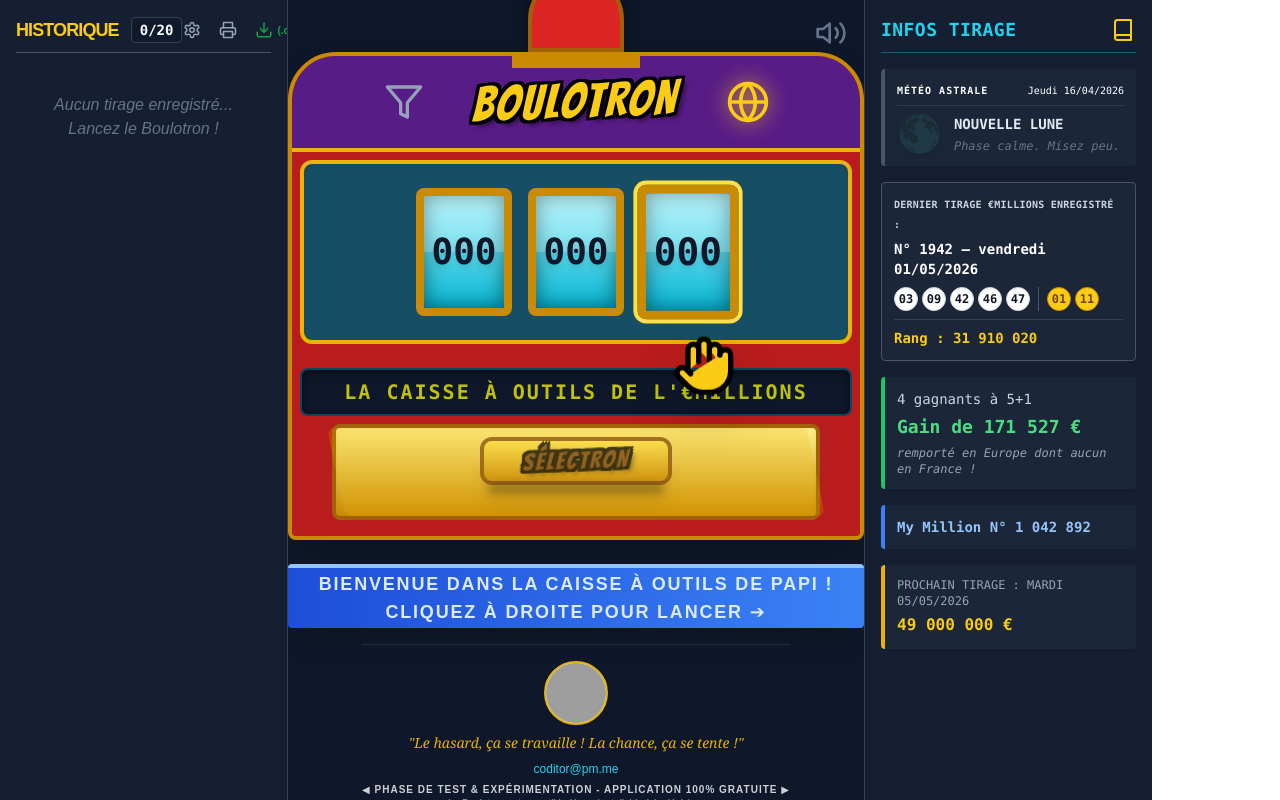
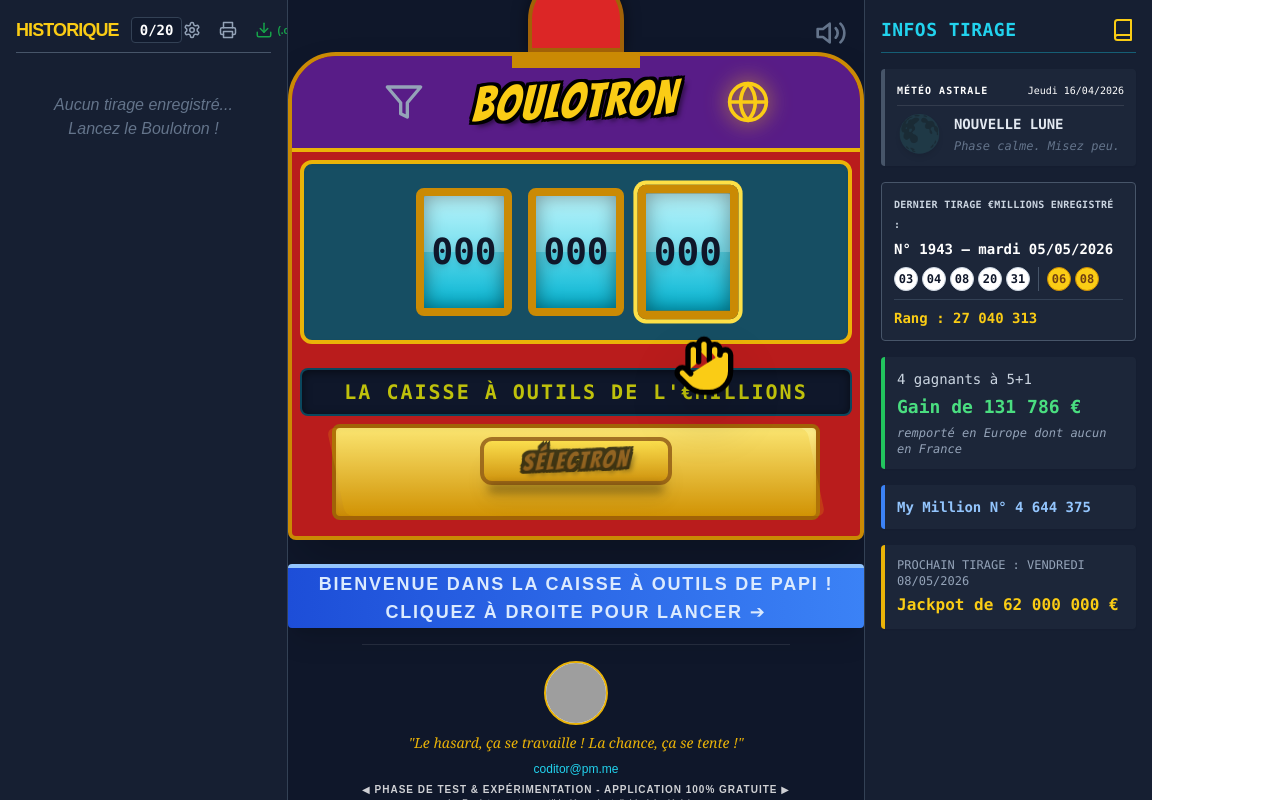
Before and after one commit to papiMougeot/vitejs-vite-rxpffmhm, a React (Vite) app: page / in a window 1280 px wide. Built offline with nearby package versions, Linux system fonts and the light colour scheme; grey boxes are pictures that could not be loaded.

Commit message:
MAJ du tirage 1943 du 5 mai 2026

```diff
--- a/src/dernierTirage.ts
+++ b/src/dernierTirage.ts
@@ -4,14 +4,14 @@
 
 export const INFOS_TIRAGE = {
   titre_entete: 'Dernier tirage €Millions enregistré :',
-  numero_et_date: 'N° 1942 – vendredi 01/05/2026',
-  boules: ['03', '09', '42', '46', '47'],
-  etoiles: ['01', '11'],
-  rang: 'Rang : 31 910 020',
+  numero_et_date: 'N° 1943 – mardi 05/05/2026',
+  boules: ['03', '04', '08', '20', '31'],
+  etoiles: ['06', '08'],
+  rang: 'Rang : 27 040 313',
   gagnants: '4 gagnants à 5+1',
-  gain_montant: 'Gain de 171 527 €',
-  gain_lieu: 'remporté en Europe dont aucun en France !',
-  my_million: 'My Million N° 1 042 892',
-  prochain_date: 'Prochain Tirage : mardi 05/05/2026',
-  prochain_jackpot: '49 000 000 €',
+  gain_montant: 'Gain de 131 786 €',
+  gain_lieu: 'remporté en Europe dont aucun en France',
+  my_million: 'My Million N° 4 644 375',
+  prochain_date: 'Prochain Tirage : vendredi 08/05/2026',
+  prochain_jackpot: 'Jackpot de 62 000 000 €',
 };
--- a/src/tiragesFDJ.ts
+++ b/src/tiragesFDJ.ts
@@ -1,18 +1,19 @@
 // ============================================================
 // TIRAGES EUROMILLIONS - Base compacte pour StackBlitz
 // ============================================================
-// Dernier tirage : N°1942 du 01/05/2026
-// Total : 1942 tirages
+// Dernier tirage : N°1943 du 05/05/2026
+// Total : 1943 tirages
 // Format : [n1, n2, n3, n4, n5, e1, e2] (ordre croissant)
 // Ordre : du plus recent (index 0) au plus ancien
 // Source : colonnes L et M du fichier FDJ (boules triees)
 // ============================================================
 
 // Numero du tirage le plus recent (index 0 du tableau)
-export const DERNIER_NUMERO = 1942;
+export const DERNIER_NUMERO = 1943;
 
 // Chaque ligne : [boule1, boule2, boule3, boule4, boule5, etoile1, etoile2]
 export const H: number[][] = [
+  [3,4,8,20,31,6,8],
   [3,9,42,46,47,1,11],
   [26,29,41,46,47,8,9],
   [25,26,30,40,45,1,5],
```
